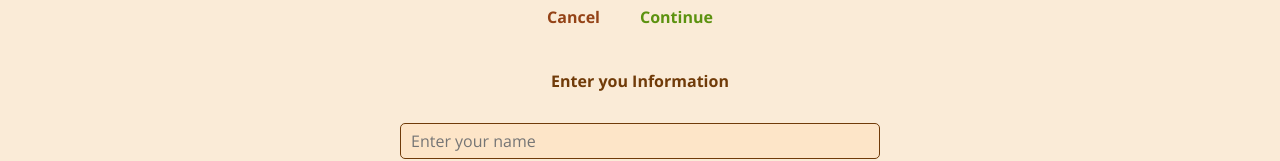
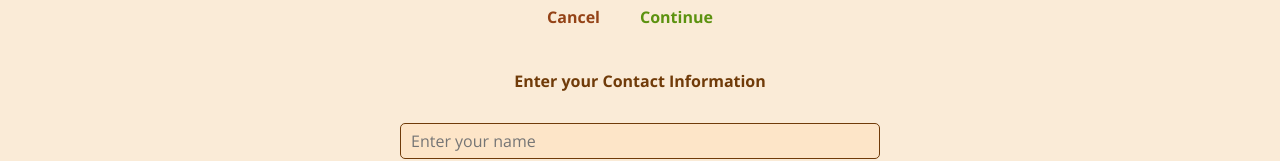
Before and after one commit to codenameuriel/burger-app, a React (Create React App) app: page /checkout in a window 1280 px wide. Both pictures are taken after a click on the button "Continue". Shown: the part 538-699 px from the top of the page. Built offline with nearby package versions, Linux system fonts and the light colour scheme.

Commit message:
add CSS changes for Input component validation styling

```diff
--- a/src/components/UI/Input/Input.module.css
+++ b/src/components/UI/Input/Input.module.css
@@ -32,5 +32,4 @@
 
 .Invalid {
   border: 1px solid red;
-  background-color: salmon;
 }
--- a/src/containers/Checkout/ContactData/ContactData.js
+++ b/src/containers/Checkout/ContactData/ContactData.js
@@ -84,7 +84,7 @@ class ContactData extends Component {
             {value: 'cheapest', displayValue: 'Cheapest'}
           ]
         },
-        value: '',
+        value: 'fastest',
         valid: true
       }
     },
@@ -153,6 +153,7 @@ class ContactData extends Component {
 
     updatedFormElement.value = event.target.value;
 
+    // alternative is to add empty validation object to the deliveryMethod
     if (updatedFormElement.validation) {
       updatedFormElement.valid = this.checkValidity(updatedFormElement.value, updatedFormElement.validation);
       updatedFormElement.touched = true;
@@ -211,7 +212,7 @@ class ContactData extends Component {
   render() {
     return (
       <div className={ContactDataStyles.ContactData}>
-        <h4>Enter you Information</h4>
+        <h4>Enter your Contact Information</h4>
         {this.renderView()}
       </div>
     );
```
